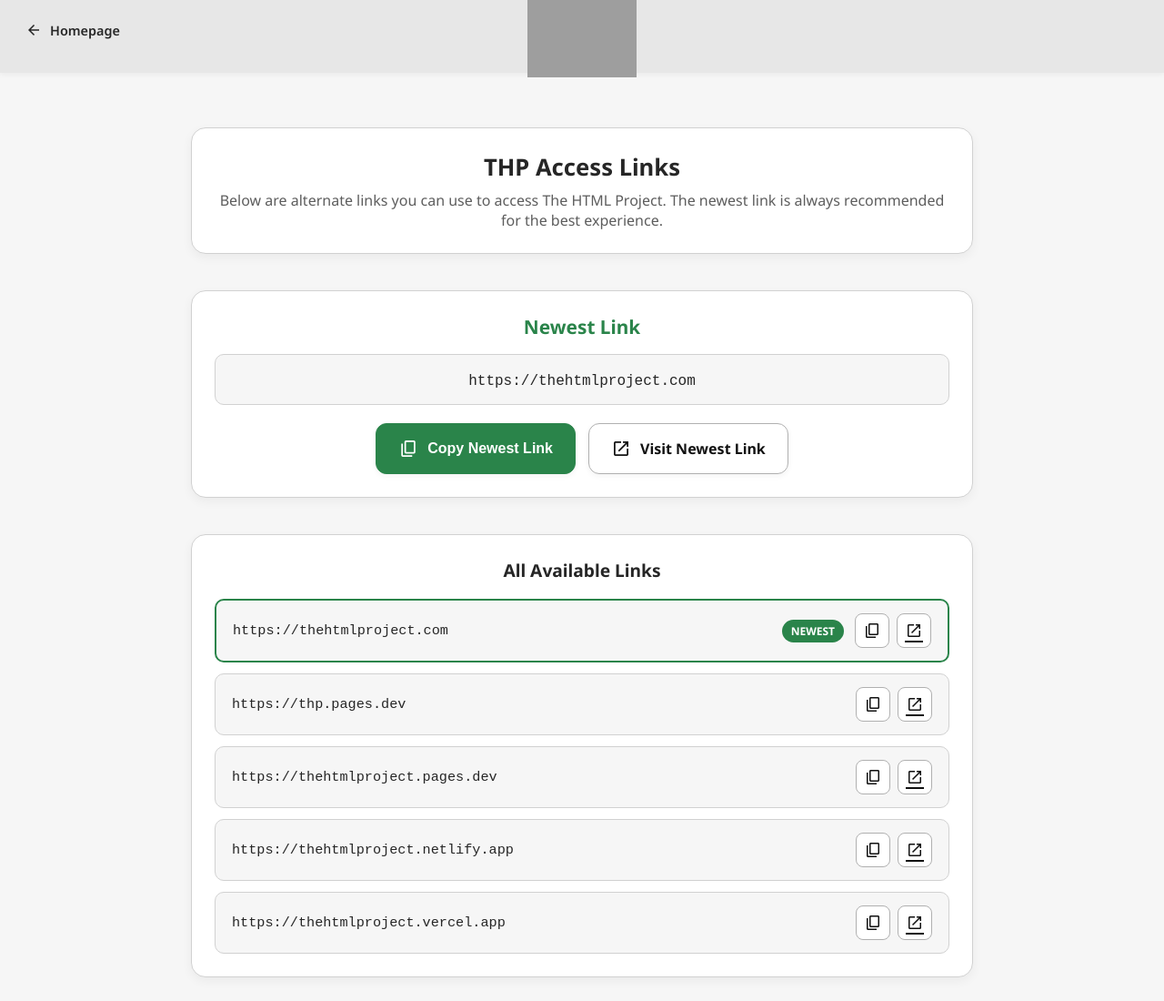
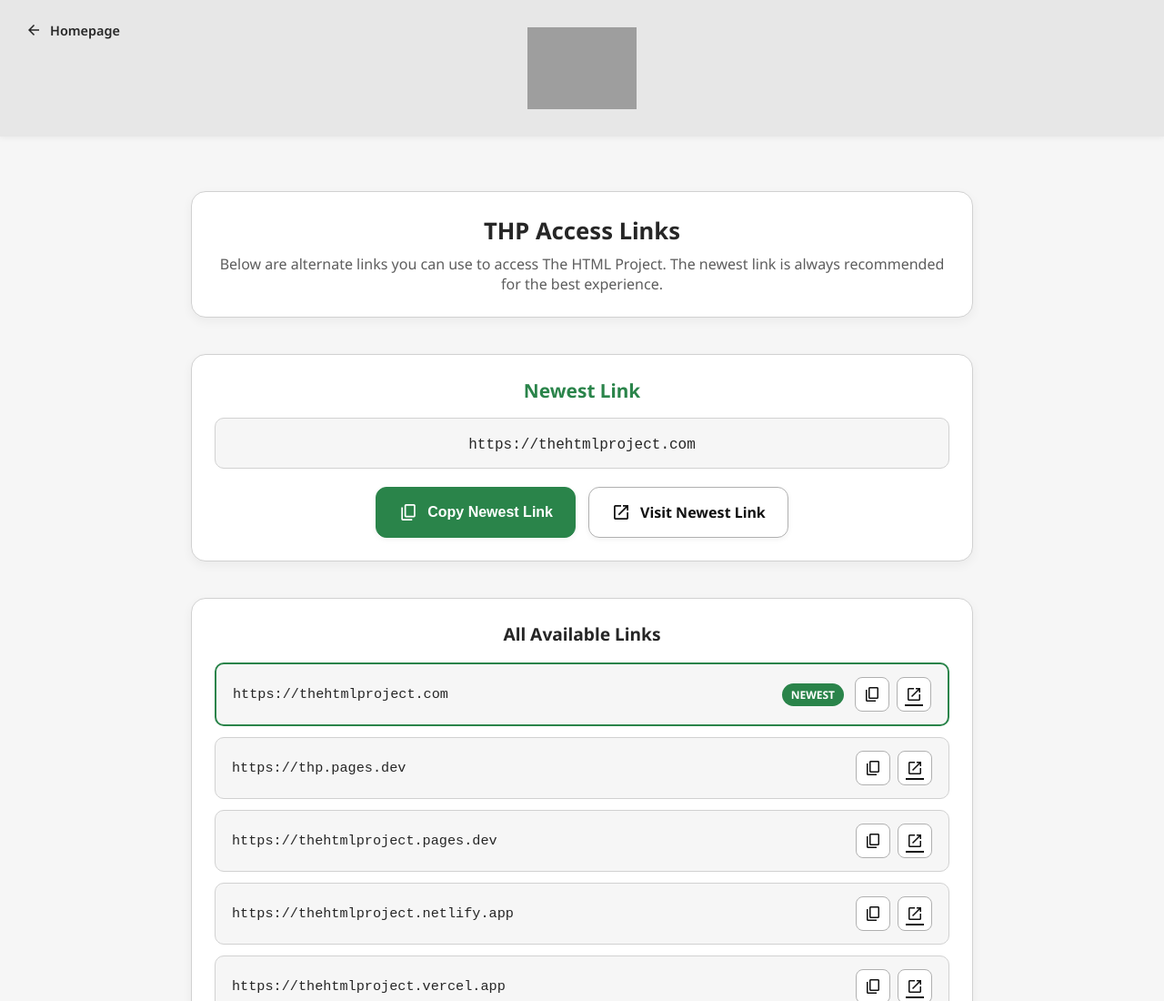
Before and after one commit to TheHTMLProject/codeprivate, a plain HTML site: page Links/index.html in a window 1280 px wide. Shown: the top 1100 px of the page at 91% size. Drawn offline with nearby package versions, Linux system fonts and the light colour scheme; grey boxes are pictures that could not be loaded.

Commit message:
Update style.css

```diff
--- a/Links/style.css
+++ b/Links/style.css
@@ -44,7 +44,7 @@
   display: flex;
   justify-content: center;
   align-items: center;
-  min-height: 80px;
+  min-height: 150px;
 }
 #site-logo {max-width:120px;height:auto}
 .back-link {
```
